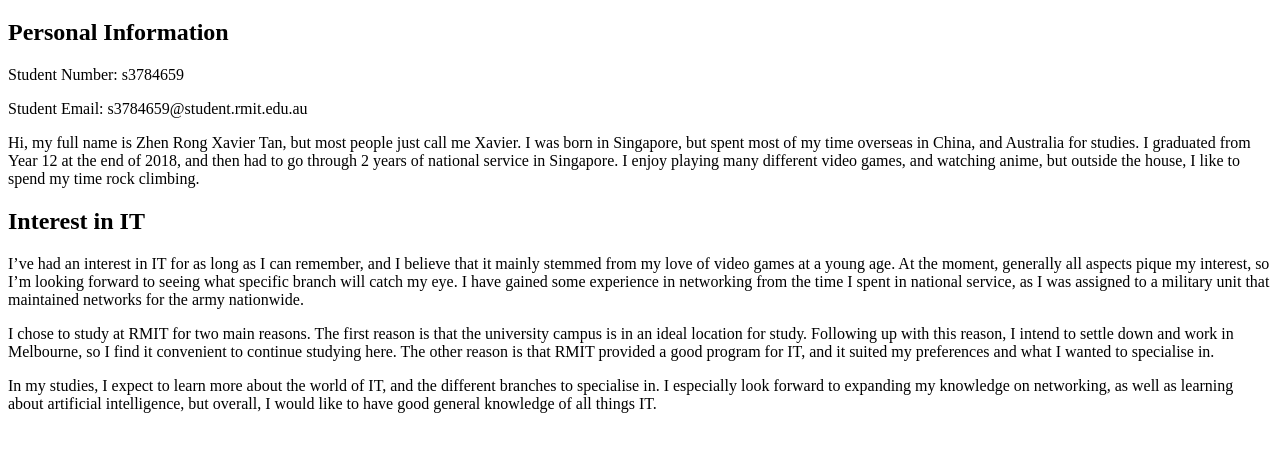
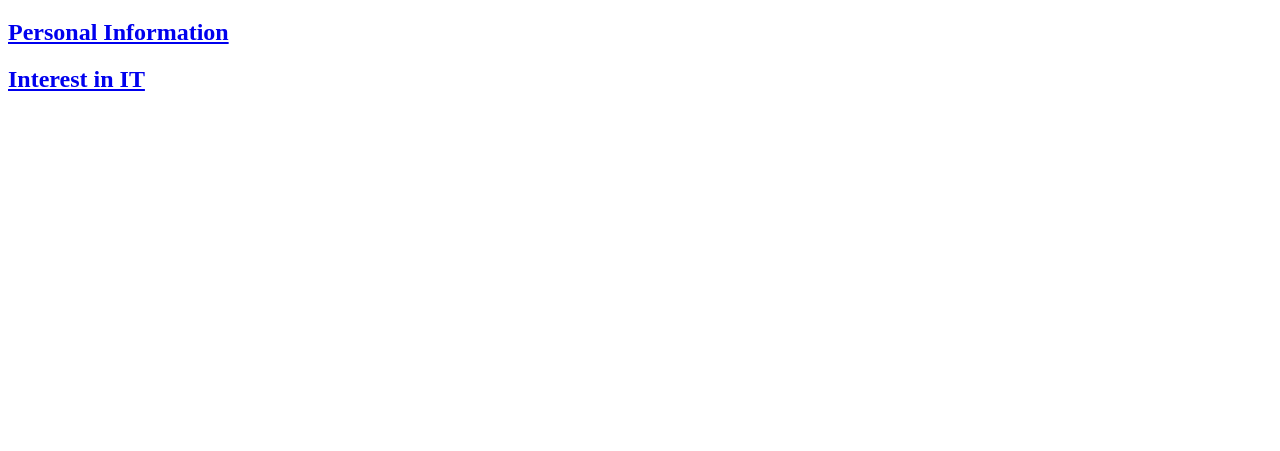
Before and after one commit to TZRX/xavier-t-webpage, a plain HTML site: page index.html in a window 1280 px wide. Shown: the part 61-512 px from the top of the page. Drawn offline with Linux system fonts and the light colour scheme.

Commit message:
Moved topics to individual pages

```diff
--- a/index.html
+++ b/index.html
@@ -9,32 +9,9 @@
     <h1>
       Welcome to my personal webpage!
     </h1>
+  <h2><a href="page1.html">Personal Information</a></h2>
+  <h2><a href="page2.html">Interest in IT</a></h2>
 
-    <h2>
-       Personal Information
-    </h2>
-	<p>
-		Student Number: s3784659
-	</p>
-	<p>
-		Student Email: s3784659@student.rmit.edu.au
-	</p>
-	<p>
-		Hi, my full name is Zhen Rong Xavier Tan, but most people just call me Xavier. I was born in Singapore, but spent most of my time overseas in China, and Australia for studies. I graduated from Year 12 at the end of 2018, and then had to go through 2 years of national service in Singapore. I enjoy playing many different video games, and watching anime, but outside the house, I like to spend my time rock climbing.
-	</p>
-
-	<h2>
-		Interest in IT
-	</h2>
-	<p>
-		I’ve had an interest in IT for as long as I can remember, and I believe that it mainly stemmed from my love of video games at a young age. At the moment, generally all aspects pique my interest, so I’m looking forward to seeing what specific branch will catch my eye. I have gained some experience in networking from the time I spent in national service, as I was assigned to a military unit that maintained networks for the army nationwide.
-	</p>
-	<p>
-		I chose to study at RMIT for two main reasons. The first reason is that the university campus is in an ideal location for study. Following up with this reason, I intend to settle down and work in Melbourne, so I find it convenient to continue studying here. The other reason is that RMIT provided a good program for IT, and it suited my preferences and what I wanted to specialise in.
-	</p>
-	<p>
-		In my studies, I expect to learn more about the world of IT, and the different branches to specialise in. I especially look forward to expanding my knowledge on networking, as well as learning about artificial intelligence, but overall, I would like to have good general knowledge of all things IT.
-	</p>
   </body>
 
 </html>
```
Also changed, not shown: page1.html (added, +27 -0 lines), page2.html (added, +24 -0 lines).
